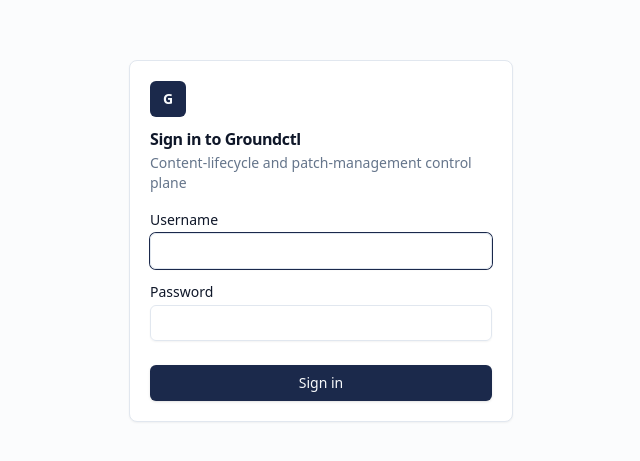
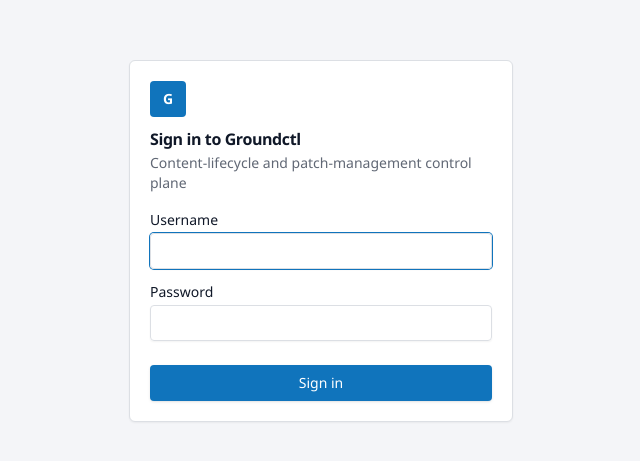
Before and after one commit to atechlab-am/groundctl, a React (Vite) app in the folder ui/: page /login in a window 1280 px wide. Shown: the part 159-620 px from the top of the page, without its empty margins (319-959 px from the left). Built offline with nearby package versions, Linux system fonts and the light colour scheme; no server answers.

Commit message:
Implemented: New Theme

```diff
--- a/ui/src/index.css
+++ b/ui/src/index.css
@@ -3,78 +3,84 @@
 @tailwind utilities;
 
 @layer base {
+  /* Fluent 2 (Microsoft 365 web apps) palette — "Communication Blue"
+     (#0F6CBD family) as the accent, near-white/white surfaces, and the
+     restrained 1px-border-over-shadow depth model Fluent uses instead of
+     heavier Material-style elevation. */
   :root {
-    --background: 0 0% 100%;
-    --foreground: 222 47% 11%;
+    --background: 220 20% 97%;
+    --foreground: 220 43% 11%;
 
     --card: 0 0% 100%;
-    --card-foreground: 222 47% 11%;
+    --card-foreground: 220 43% 11%;
 
     --popover: 0 0% 100%;
-    --popover-foreground: 222 47% 11%;
+    --popover-foreground: 220 43% 11%;
 
-    --primary: 222 47% 20%;
-    --primary-foreground: 210 40% 98%;
+    /* #0F6CBD */
+    --primary: 205 84% 40%;
+    --primary-foreground: 0 0% 100%;
 
-    --secondary: 210 40% 96%;
-    --secondary-foreground: 222 47% 11%;
+    --secondary: 220 20% 94%;
+    --secondary-foreground: 220 43% 11%;
 
-    --muted: 210 40% 96%;
-    --muted-foreground: 215 16% 47%;
+    --muted: 220 20% 94%;
+    --muted-foreground: 220 9% 42%;
 
-    --accent: 210 40% 94%;
-    --accent-foreground: 222 47% 11%;
+    --accent: 205 84% 95%;
+    --accent-foreground: 205 84% 28%;
 
-    --destructive: 0 72% 51%;
-    --destructive-foreground: 210 40% 98%;
+    --destructive: 356 75% 47%;
+    --destructive-foreground: 0 0% 100%;
 
-    --success: 142 71% 32%;
-    --success-foreground: 210 40% 98%;
+    --success: 122 39% 33%;
+    --success-foreground: 0 0% 100%;
 
-    --warning: 32 95% 44%;
-    --warning-foreground: 210 40% 98%;
+    --warning: 33 100% 41%;
+    --warning-foreground: 0 0% 100%;
 
-    --border: 214 32% 91%;
-    --input: 214 32% 91%;
-    --ring: 222 47% 20%;
+    --border: 220 13% 88%;
+    --input: 220 13% 88%;
+    --ring: 205 84% 40%;
 
-    --radius: 0.5rem;
+    --radius: 0.375rem;
   }
 
   .dark {
-    --background: 222 47% 8%;
-    --foreground: 210 40% 98%;
+    --background: 220 23% 10%;
+    --foreground: 220 20% 96%;
 
-    --card: 222 47% 10%;
-    --card-foreground: 210 40% 98%;
+    --card: 220 23% 13%;
+    --card-foreground: 220 20% 96%;
 
-    --popover: 222 47% 10%;
-    --popover-foreground: 210 40% 98%;
+    --popover: 220 23% 13%;
+    --popover-foreground: 220 20% 96%;
 
-    --primary: 210 40% 92%;
-    --primary-foreground: 222 47% 11%;
+    /* #479EF5 — Fluent's dark-mode brand-100 step, kept legible on a dark surface */
+    --primary: 208 90% 66%;
+    --primary-foreground: 220 43% 11%;
 
-    --secondary: 217 33% 17%;
-    --secondary-foreground: 210 40% 98%;
+    --secondary: 220 18% 20%;
+    --secondary-foreground: 220 20% 96%;
 
-    --muted: 217 33% 17%;
-    --muted-foreground: 215 20% 65%;
+    --muted: 220 18% 20%;
+    --muted-foreground: 220 10% 65%;
 
-    --accent: 217 33% 20%;
-    --accent-foreground: 210 40% 98%;
+    --accent: 208 60% 22%;
+    --accent-foreground: 208 90% 88%;
 
-    --destructive: 0 63% 45%;
-    --destructive-foreground: 210 40% 98%;
+    --destructive: 356 70% 58%;
+    --destructive-foreground: 0 0% 100%;
 
-    --success: 142 60% 40%;
-    --success-foreground: 210 40% 98%;
+    --success: 122 39% 49%;
+    --success-foreground: 220 43% 11%;
 
-    --warning: 32 90% 50%;
-    --warning-foreground: 222 47% 11%;
+    --warning: 33 95% 55%;
+    --warning-foreground: 220 43% 11%;
 
-    --border: 217 33% 20%;
-    --input: 217 33% 20%;
-    --ring: 210 40% 80%;
+    --border: 220 15% 22%;
+    --input: 220 15% 22%;
+    --ring: 208 90% 66%;
   }
 }
 
@@ -84,6 +90,12 @@
   }
   body {
     @apply bg-background text-foreground;
+    /* Fluent 2 uses Segoe UI on Windows; this stack falls back to each
+       platform's native system font elsewhere (no webfont fetch — this
+       app makes no external requests by design). */
+    font-family:
+      "Segoe UI", -apple-system, BlinkMacSystemFont, "Helvetica Neue", system-ui,
+      Roboto, Ubuntu, Cantarell, sans-serif;
     font-feature-settings:
       "rlig" 1,
       "calt" 1;
--- a/ui/src/layout/AppShell.tsx
+++ b/ui/src/layout/AppShell.tsx
@@ -18,7 +18,7 @@ export function AppShell({ children }: { children: ReactNode }) {
     <div className="flex h-screen overflow-hidden bg-background">
       <Sidebar />
       <div className="flex flex-1 flex-col overflow-hidden">
-        <header className="flex h-14 shrink-0 items-center justify-end gap-3 border-b bg-card px-6">
+        <header className="flex h-14 shrink-0 items-center justify-end gap-3 border-b bg-card/80 px-6 backdrop-blur-sm">
           {user && (
             <div className="flex items-center gap-3">
               <div className="flex items-center gap-2 text-sm">
--- a/ui/src/layout/Sidebar.tsx
+++ b/ui/src/layout/Sidebar.tsx
@@ -39,9 +39,22 @@ const NAV_ITEMS: NavItem[] = [
   { to: "/documentation", label: "Documentation", icon: BookOpen },
 ];
 
+// Fluent 2's left-rail active state (Teams/Outlook/Admin Center): a
+// tinted background + colored icon/label + a left accent bar, not an
+// inverted filled pill — the signature that distinguishes this from a
+// generic admin-dashboard sidebar.
+function navLinkClass(isActive: boolean): string {
+  return cn(
+    "relative flex items-center gap-2.5 rounded-md px-3 py-2 text-sm font-medium transition-colors",
+    isActive
+      ? "bg-accent text-accent-foreground before:absolute before:left-0 before:top-1.5 before:bottom-1.5 before:w-0.5 before:rounded-full before:bg-primary"
+      : "text-muted-foreground hover:bg-accent/60 hover:text-accent-foreground",
+  );
+}
+
 export function Sidebar() {
   return (
-    <nav className="flex h-full w-60 shrink-0 flex-col border-r bg-card">
+    <nav className="flex h-full w-60 shrink-0 flex-col border-r bg-secondary/50">
       <div className="flex h-14 items-center gap-2 border-b px-5">
         <div className="flex h-7 w-7 items-center justify-center rounded-md bg-primary text-primary-foreground text-sm font-bold">
           G
@@ -52,18 +65,7 @@ export function Sidebar() {
         <ul className="flex flex-col gap-0.5">
           {NAV_ITEMS.map((item) => (
             <li key={item.to}>
-              <NavLink
-                to={item.to}
-                end={item.to === "/"}
-                className={({ isActive }) =>
-                  cn(
-                    "flex items-center gap-2.5 rounded-md px-3 py-2 text-sm font-medium transition-colors",
-                    isActive
-                      ? "bg-primary text-primary-foreground"
-                      : "text-muted-foreground hover:bg-accent hover:text-accent-foreground",
-                  )
-                }
-              >
+              <NavLink to={item.to} end={item.to === "/"} className={({ isActive }) => navLinkClass(isActive)}>
                 <item.icon className="h-4 w-4 shrink-0" />
                 <span className="truncate">{item.label}</span>
               </NavLink>
@@ -71,17 +73,7 @@ export function Sidebar() {
           ))}
           <RoleGate minRole="admin">
             <li>
-              <NavLink
-                to="/audit-logs"
-                className={({ isActive }) =>
-                  cn(
-                    "flex items-center gap-2.5 rounded-md px-3 py-2 text-sm font-medium transition-colors",
-                    isActive
-                      ? "bg-primary text-primary-foreground"
-                      : "text-muted-foreground hover:bg-accent hover:text-accent-foreground",
-                  )
-                }
-              >
+              <NavLink to="/audit-logs" className={({ isActive }) => navLinkClass(isActive)}>
                 <ScrollText className="h-4 w-4 shrink-0" />
                 <span className="truncate">Audit Logs</span>
               </NavLink>
```
